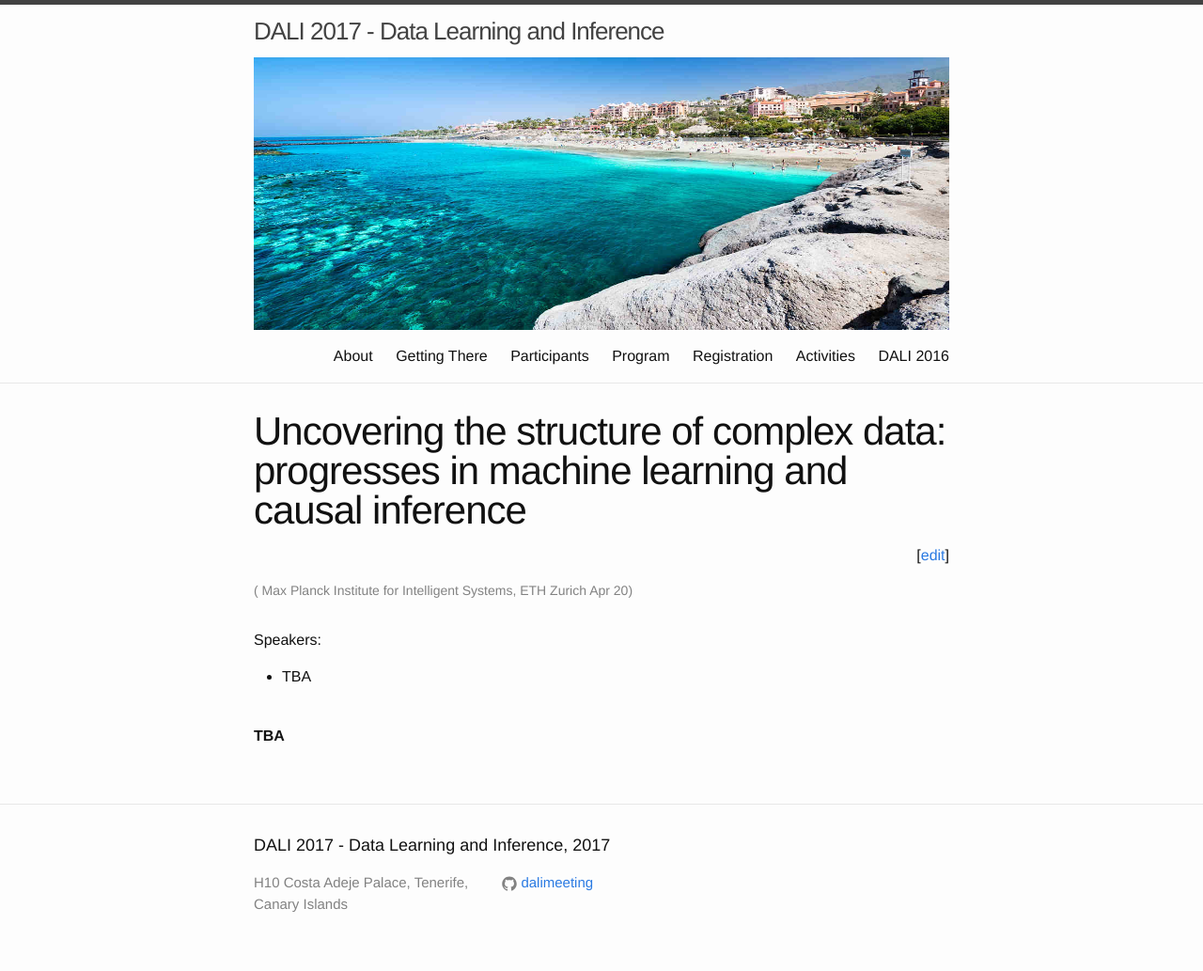
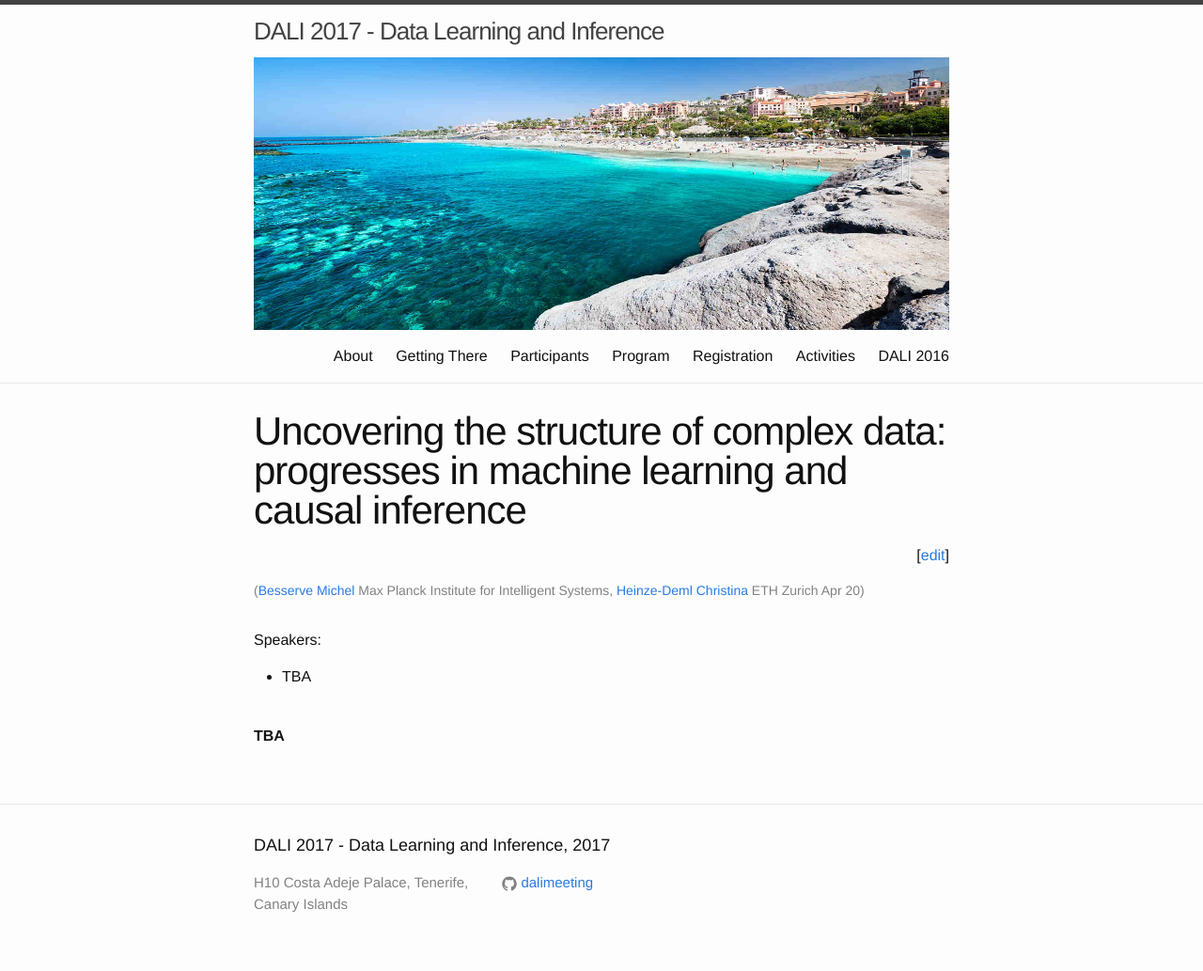
Before and after one commit to dalimeeting/dalimeeting.github.io, a Jekyll site: the page built from _posts/2017-04-20-progresses-ML-causal-inference.md, in a window 1280 px wide. Shown: the whole page at 94% size. Built offline with Jekyll 4.4.1, drawn with Linux system fonts in a browser that asks for light colours; some of the changed lines change nothing that is shown.

Commit message:
Update 2017-04-20-progresses-ML-causal-inference.md

```diff
--- a/_posts/2017-04-20-progresses-ML-causal-inference.md
+++ b/_posts/2017-04-20-progresses-ML-causal-inference.md
@@ -5,12 +5,12 @@ organizer_url:
 categories:
 - dali2017
 organizers:
-- firstname: Michel
-  lastname: Besserve
+- family: Michel
+  given: Besserve
   url: https://ei.is.tuebingen.mpg.de/person/besserve
   institute: Max Planck Institute for Intelligent Systems
-- firstname: Christina
-  lastname: Heinze-Deml
+- family: Christina
+  given: Heinze-Deml
   url: http://stat.ethz.ch/~heinzec/
   institute: ETH Zurich
 room:
```
